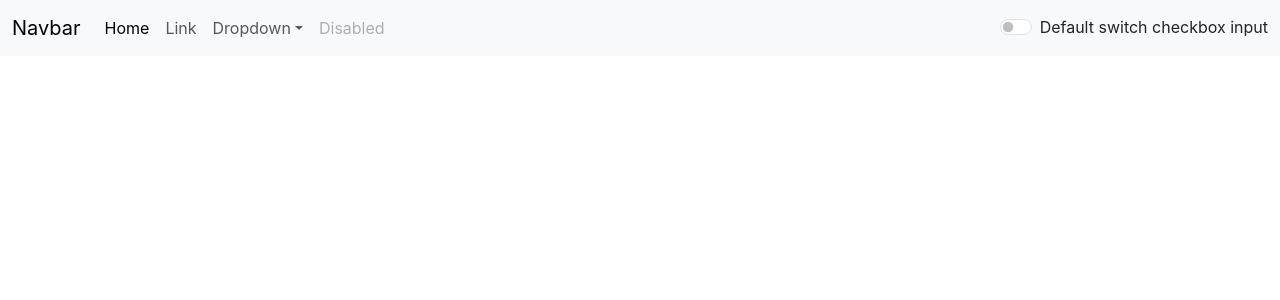
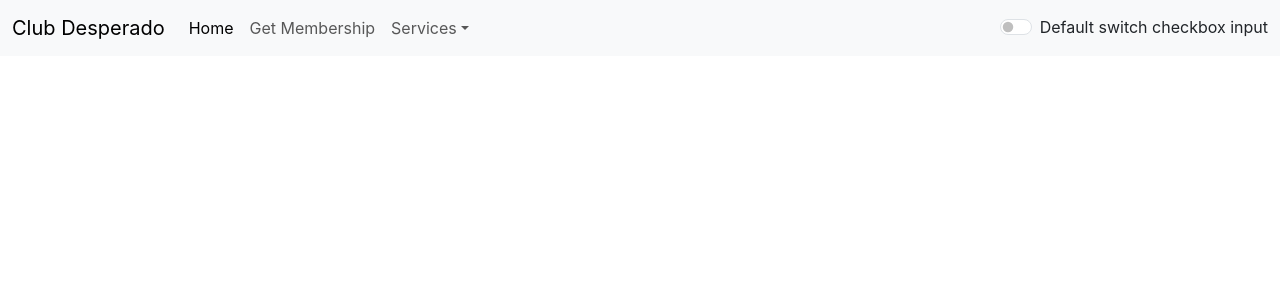
Before and after one commit to piyushkarmacharya/FunctionBasedComponentReact, a React (Create React App) app: page / in a window 1280 px wide. Shown: the top 300 px of the page. Built offline with nearby package versions, Linux system fonts and the light colour scheme.

Commit message:
created nav bar with switch for dark mode

```diff
--- a/src/components/NavBar.js
+++ b/src/components/NavBar.js
@@ -5,7 +5,7 @@ export default function NavBar() {
     <div>
       <nav className="navbar navbar-expand-lg bg-body-tertiary">
   <div className="container-fluid">
-    <a className="navbar-brand" href="/">Navbar</a>
+    <a className="navbar-brand" href="/">Club Desperado</a>
     <button className="navbar-toggler" type="button" data-bs-toggle="collapse" data-bs-target="/navbarSupportedContent" aria-controls="navbarSupportedContent" aria-expanded="false" aria-label="Toggle navigation">
       <span className="navbar-toggler-icon"></span>
     </button>
@@ -15,22 +15,20 @@ export default function NavBar() {
           <a className="nav-link active" aria-current="page" href="/">Home</a>
         </li>
         <li className="nav-item">
-          <a className="nav-link" href="/">Link</a>
+          <a className="nav-link" href="/">Get Membership</a>
         </li>
         <li className="nav-item dropdown">
           <a className="nav-link dropdown-toggle" href="/" role="button" data-bs-toggle="dropdown" aria-expanded="false">
-            Dropdown
+            Services
           </a>
           <ul className="dropdown-menu">
-            <li><a className="dropdown-item" href="/">Action</a></li>
-            <li><a className="dropdown-item" href="/">Another action</a></li>
+            <li><a className="dropdown-item" href="/">Gym</a></li>
+            <li><a className="dropdown-item" href="/">Zumba</a></li>
             <li><hr className="dropdown-divider"></hr></li>
             <li><a className="dropdown-item" href="/">Something else here</a></li>
           </ul>
         </li>
-        <li className="nav-item">
-          <a className="nav-link disabled" aria-disabled="true">Disabled</a>
-        </li>
+
       </ul>
       {/* <form className="d-flex" role="search">
         <input className="form-control me-2" type="search" placeholder="Search" aria-label="Search"></input>
```
